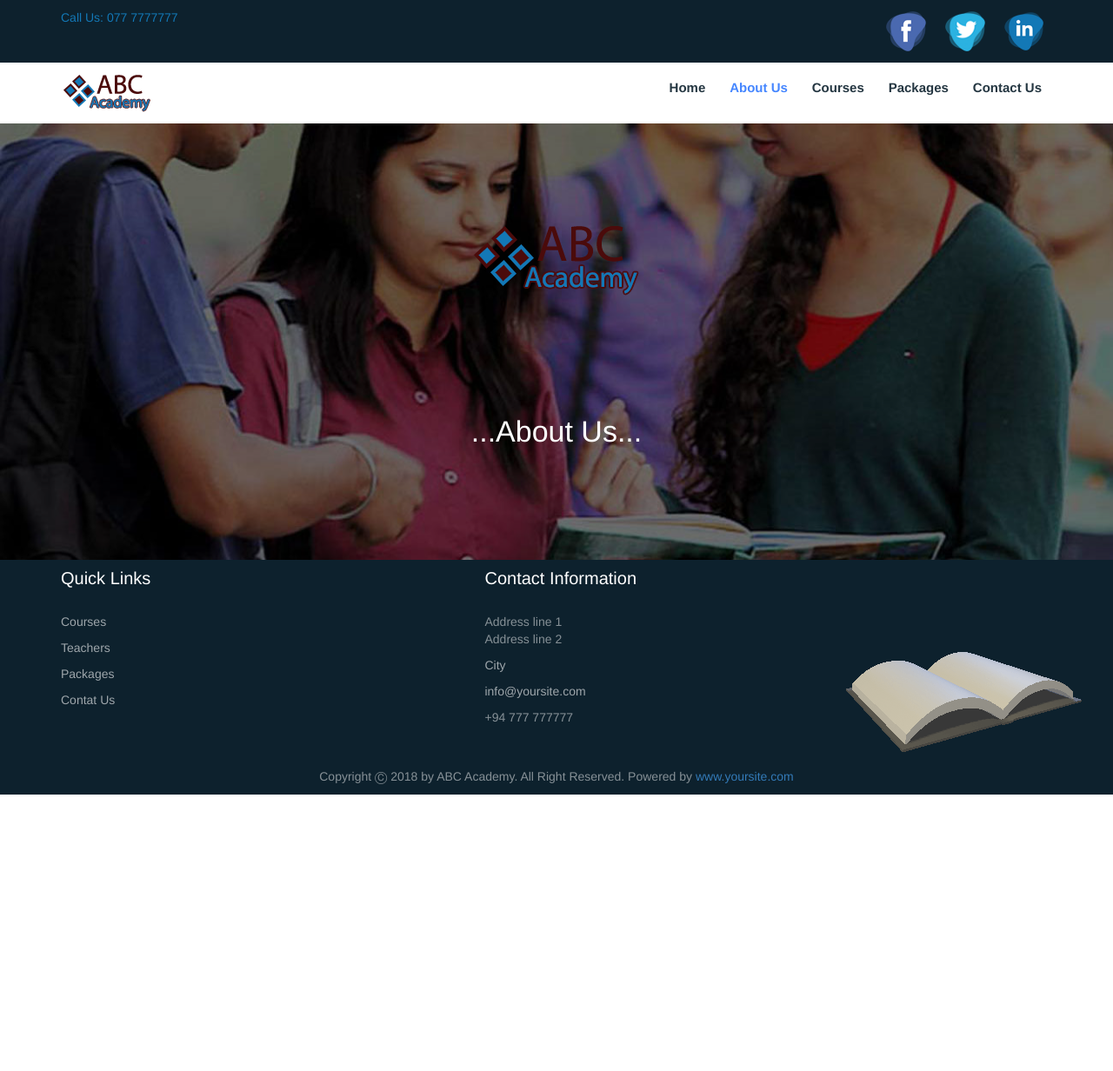
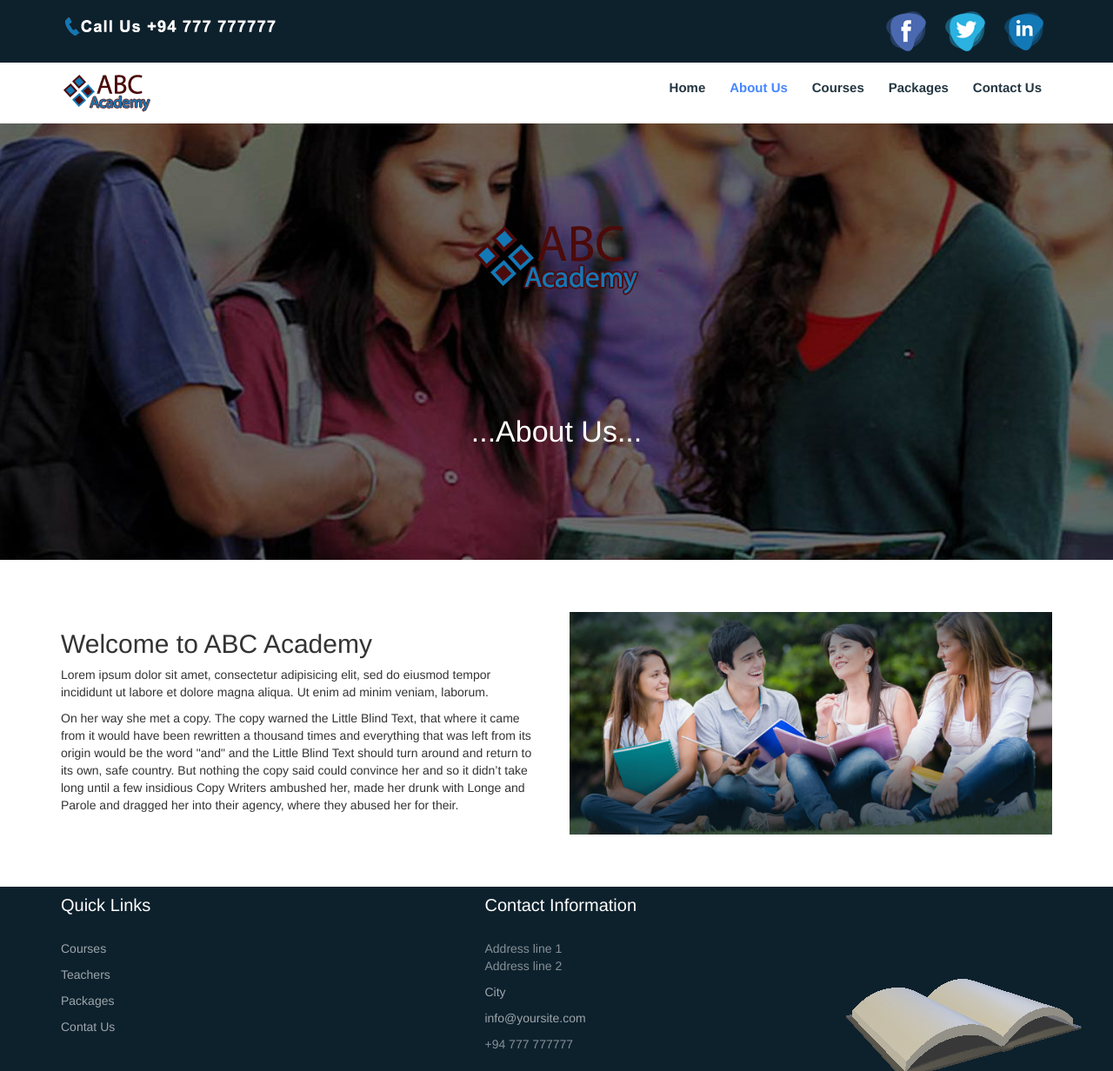
Before and after one commit to diwyanjalee/SuccessAcademy, a plain HTML site: page aboutus.html in a window 1280 px wide. Shown: the top 1232 px of the page at 87% size. Before the commit the page ends 914 px from the top, so only its background shows below. Drawn offline with nearby package versions, Linux system fonts and the light colour scheme.

Commit message:
Update aboutus.html

```diff
--- a/aboutus.html
+++ b/aboutus.html
@@ -19,7 +19,7 @@
 				<div class="container">
 					<div class="row">
 						<div class="col-xs-4">
-							<p class="site">Call Us: 077 7777777</p>
+							<p class="site"><img src="image/number.png" alt=""></p>
 						</div>
 						<div class="col-xs-8 text-right">
 							<p class="num"></p>
@@ -68,6 +68,26 @@
 				</div>
 			</div>
 		</div>
+	<div id="abc-aboutus">
+			<div class="container">
+				<br> <br> <br>
+				<div class="row">
+					<div class="col-md-6">
+						<div class="about animate-box">
+							<h2>Welcome to ABC Academy</h2>
+							<p>Lorem ipsum dolor sit amet, consectetur adipisicing elit, sed do eiusmod
+							tempor incididunt ut labore et dolore magna aliqua. Ut enim ad minim veniam,
+							 laborum.</p>
+							<p>On her way she met a copy. The copy warned the Little Blind Text, that where it came from it would have been rewritten a thousand times and everything that was left from its origin would be the word "and" and the Little Blind Text should turn around and return to its own, safe country. But nothing the copy said could convince her and so it didn’t take long until a few insidious Copy Writers ambushed her, made her drunk with Longe and Parole and dragged her into their agency, where they abused her for their.</p>
+						</div>
+					</div>
+					<div class="col-md-6">
+						<img class="img-responsive" src="image/img_bg_5.jpg" alt="">
+					</div>
+				</div>
+			</div>
+			<br> <br> <br>
+	</div>
 <footer id="abc-footer" role="contentinfo">
 			<div class="container">
 				<div class="row row-pb-md">
@@ -108,6 +128,9 @@
 				</div>
 			</div>
 		</footer>
+		<div class="gototop js-top">
+			<a href="#" class="js-gotop"><img src="image/arrow.png" alt=""></a>
+		</div>
 </body>
 <script src="js/jquery.min.js"></script>
 	<!-- jQuery Easing -->
```
